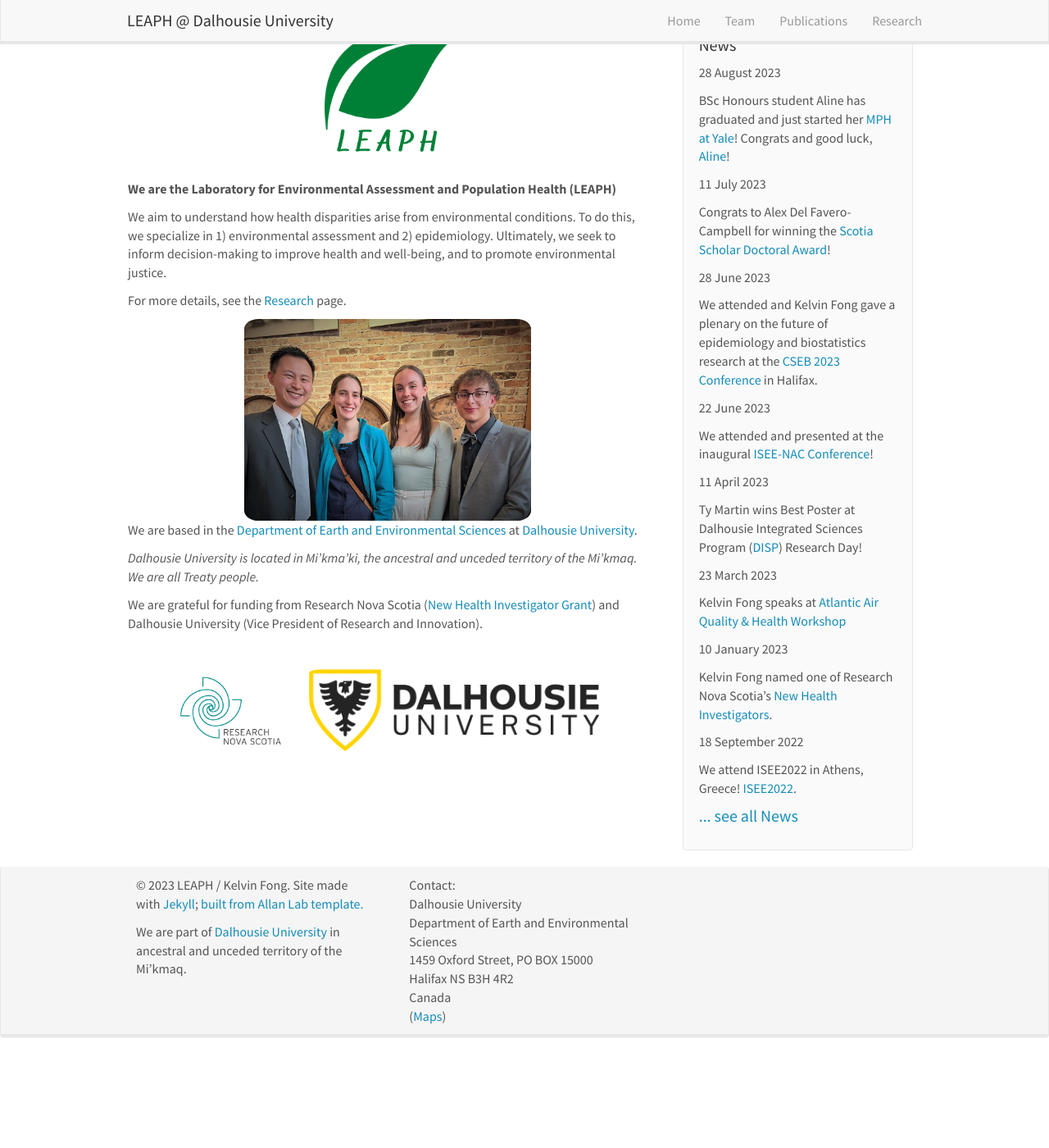
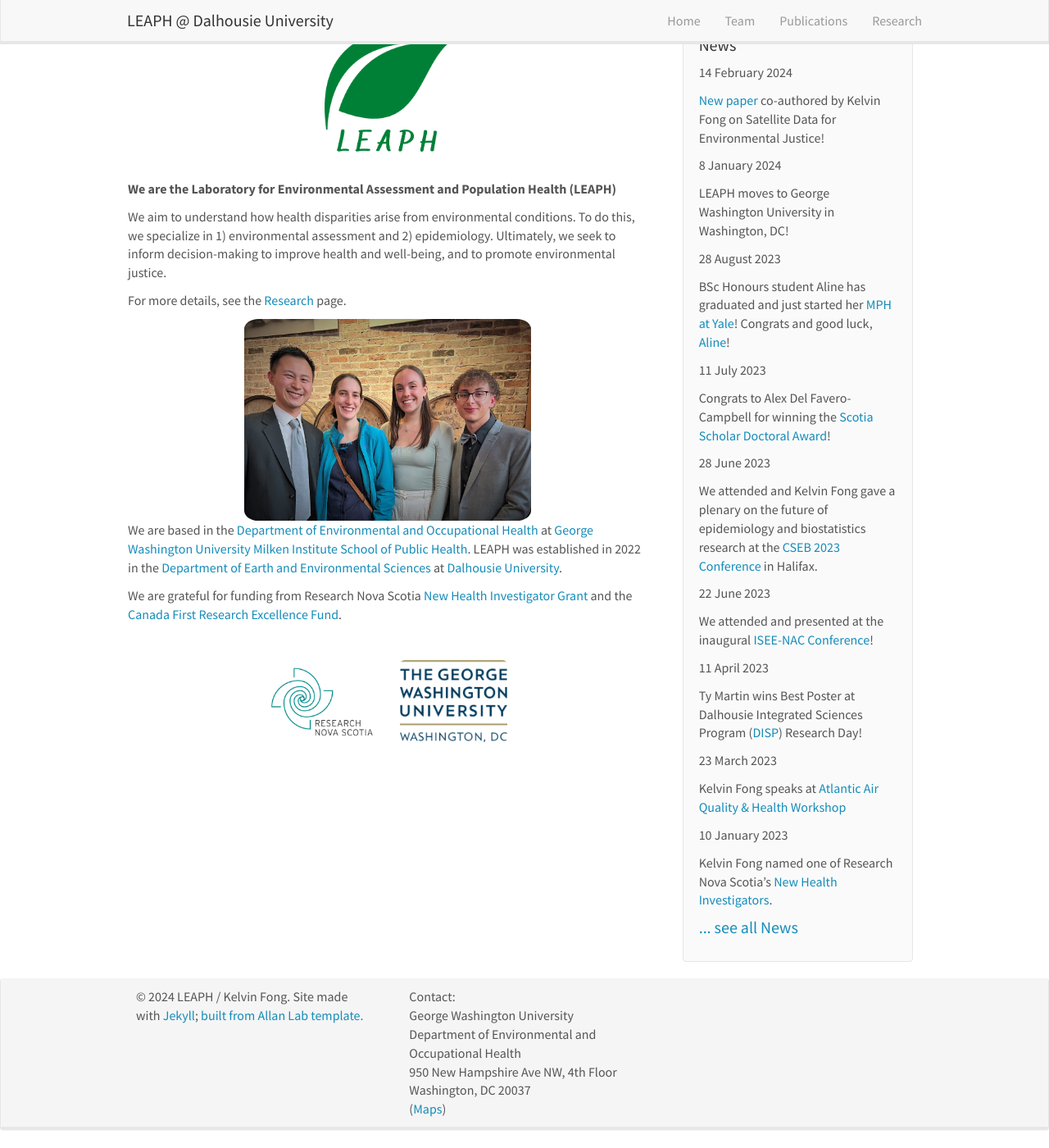
Before and after one commit to kelvincfong/leaph, a Jekyll site: the page built from _pages/home.md, in a window 1280 px wide and 1400 px high, scrolled down 57 px. Shown: the whole window at 82% size. Built offline with Jekyll 4.4.1, drawn with Linux system fonts in a browser that asks for light colours; nearby versions of some CDN libraries; before the commit the page ends 1344 px from its top, so only the background shows below that.

```diff
--- a/_data/news.yml
+++ b/_data/news.yml
@@ -1,3 +1,9 @@
+- date: 14 February 2024
+  headline: "[New paper](https://iopscience.iop.org/article/10.1088/1748-9326/ad1fa4) co-authored by Kelvin Fong on Satellite Data for Environmental Justice!"
+
+- date: 8 January 2024
+  headline: "LEAPH moves to George Washington University in Washington, DC!"
+
 - date: 28 August 2023
   headline: "BSc Honours student Aline has graduated and just started her [MPH at Yale](https://ysph.yale.edu/public-health-research-and-practice/department-research/environmental-health-sciences/)! Congrats and good luck, [Aline](https://twitter.com/AlineMaybank?s=20)!"
 
--- a/_includes/footer.html
+++ b/_includes/footer.html
@@ -4,8 +4,8 @@
 	  <div class="row">
 		<div class="col-sm-4">
 
-		  <p>&copy 2023 LEAPH / Kelvin Fong. Site made with <a href="https://jekyllrb.com">Jekyll</a>;  <a href="https://www.allanlab.org/">built from Allan Lab template.</a></p>
-              <p>We are part of <a href="https://www.dal.ca/">Dalhousie University</a> in ancestral and unceded territory of the Mi’kmaq.</p>
+		  <p>&copy 2024 LEAPH / Kelvin Fong. Site made with <a href="https://jekyllrb.com">Jekyll</a>;  <a href="https://www.allanlab.org/">built from Allan Lab template.</a></p>
+
 
 
 		   <p>  </p><p>
@@ -14,12 +14,11 @@
 		</div>
 		<div class="col-sm-4">
 		  Contact:<br />
-		  Dalhousie University <br />
-		  Department of Earth and Environmental Sciences <br />
-		  1459 Oxford Street, PO BOX 15000 <br />
-      Halifax NS B3H 4R2 <br />
-      Canada <br />
-            (<a href="https://goo.gl/maps/85gEuf1hvgiZK1M17">Maps</a>)
+		  George Washington University <br />
+		  Department of Environmental and Occupational Health<br />
+		  950 New Hampshire Ave NW, 4th Floor<br />
+      Washington, DC 20037 <br />
+            (<a href="https://maps.app.goo.gl/SKL7SBsQNsypV9zB8">Maps</a>)
 		</div>
 	  </div>
 	</div>
--- a/_pages/home.md
+++ b/_pages/home.md
@@ -1,7 +1,7 @@
 ---
 title: "LEAPH - Home"
 layout: homelay
-excerpt: "LEAPH at Dalhousie University"
+excerpt: "LEAPH"
 sitemap: false
 permalink: /
 ---
@@ -25,18 +25,16 @@ For more details, see the [Research](research) page.
 </figure>
 </center>
 
-We are based in the [Department of Earth and Environmental Sciences](https://www.dal.ca/faculty/science/earth-environmental-sciences.html) at [Dalhousie University](https://www.dal.ca/).
+We are based in the [Department of Environmental and Occupational Health](https://publichealth.gwu.edu/departments/environmental-and-occupational-health) at [George Washington University Milken Institute School of Public Health](https://publichealth.gwu.edu/). LEAPH was established in 2022 in the [Department of Earth and Environmental Sciences](https://www.dal.ca/faculty/science/earth-environmental-sciences.html) at [Dalhousie University](https://www.dal.ca/).
 
-*Dalhousie University is located in Mi’kma’ki, the ancestral and unceded territory of the Mi’kmaq. We are all Treaty people.*
-
-We are grateful for funding from Research Nova Scotia ([New Health Investigator Grant](https://researchns.ca/2023/01/10/research-nova-scotia-supports-early-career-health-researchers-with-1-22-million-in-funding/)) and Dalhousie University (Vice President of Research and Innovation).
+We are grateful for funding from Research Nova Scotia [New Health Investigator Grant](https://researchns.ca/2023/01/10/research-nova-scotia-supports-early-career-health-researchers-with-1-22-million-in-funding/) and the [Canada First Research Excellence Fund](https://www.ofi.ca/programs/transform-climate-action).
 
 <br>
 <center>
 <figure class="fourth">
   <img src="{{ site.url }}{{ site.baseurl }}/images/logopic/researchNS.png" style="height: 100px">
   <img src="{{ site.url }}{{ site.baseurl }}/images/HD_transparent_picture.png" style="width: 25px">
-  <img src="{{ site.url }}{{ site.baseurl }}/images/logopic/dal.png" style="height: 100px">
+  <img src="{{ site.url }}{{ site.baseurl }}/images/logopic/gw.png" style="height: 100px">
 </figure>
 </center>
 <br>
```
Also changed, not shown: _data/alumni_members.yml (+15 -0 lines), _data/team_members.yml (+11 -19 lines), images/logopic/gw.png (added), images/teampic/jessie.jpeg (added).
